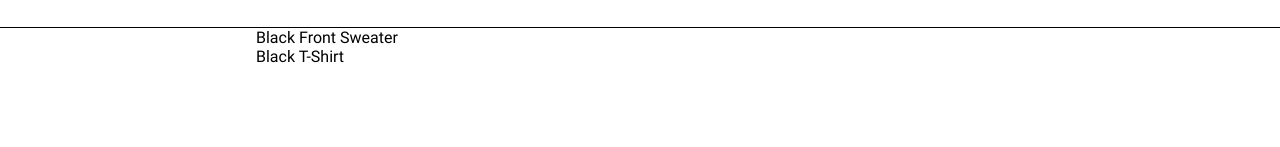
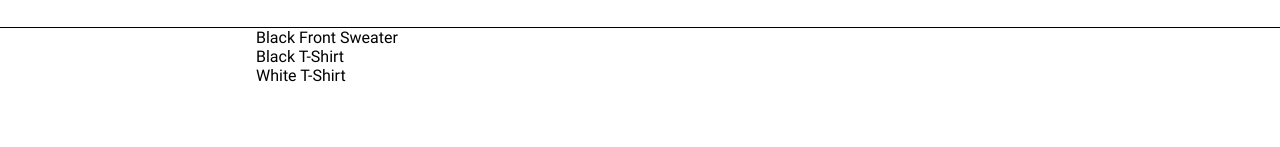
Before and after one commit to NexyusNex/Shopping-Cart, a React (Create React App) app: page /shopping-cart/shop in a window 1280 px wide. Shown: the part 153-300 px from the top of the page. Built offline with nearby package versions, Linux system fonts and the light colour scheme.

Commit message:
Added another item

```diff
--- a/src/components/shop.js
+++ b/src/components/shop.js
@@ -13,6 +13,11 @@ export default function Shop() {
       id: 1,
       name: "Black T-Shirt",
       cost: "22.99$",
+    },
+    {
+      id: 2,
+      name: "White T-Shirt",
+      cost: "24.99$",
     },
   ]);
 
```
